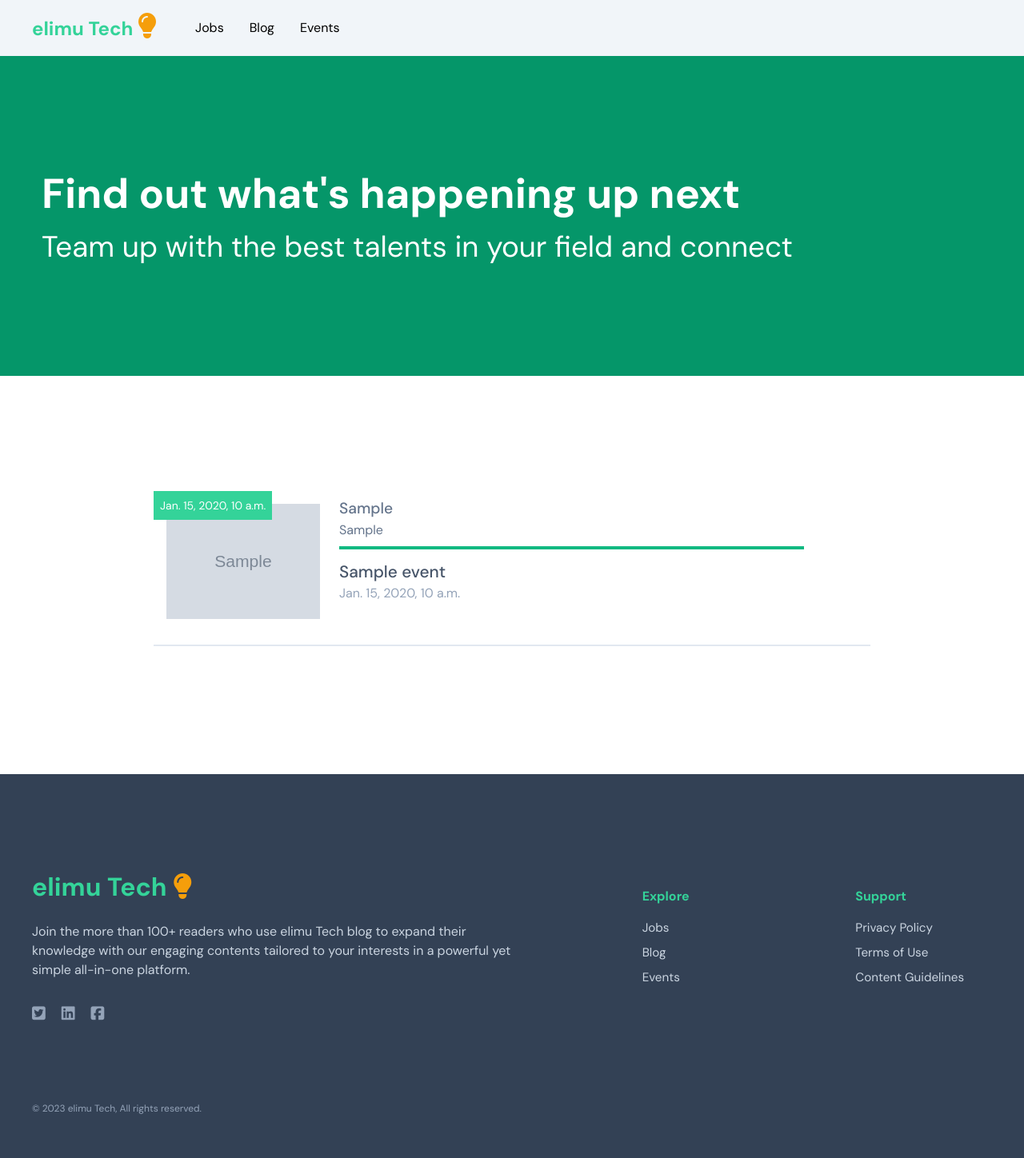
After one commit to kitindi/elimu_tech, a Django app: template templates/schools/events.html in a window 1280 px wide. The commit adds this page. Shown: the whole page at 80% size. Run offline with Django 3.2, Linux system fonts and the light colour scheme; the template is opened without the code that fills it: most values are stand-ins (such as "Sample title", 1, 10 or a date in 2020); grey boxes marked "Sample" are stand-in pictures; some libraries are stand-ins or nearby versions.

Commit message:
added events and event pages

```diff
--- a/schools/models.py
+++ b/schools/models.py
@@ -118,3 +118,7 @@ class Event(models.Model):
     speaker_thumbnail = models.ImageField(default="default.png")
     speaker_description = models.TextField()
     event_description = CKEditor5Field("Text", config_name="extends")
+    created_on = models.DateTimeField(auto_now_add=True)
+
+    class Meta:
+        ordering = ["-created_on"]
--- a/teacherzboard/urls.py
+++ b/teacherzboard/urls.py
@@ -3,7 +3,7 @@ from django.conf import settings
 from django.conf.urls.static import static
 from django.conf.urls.static import static
 from django.urls import path, include
-from schools.views import home, jobboard, jobdetails, posts, post
+from schools.views import home, jobboard, jobdetails, posts, post, events, event
 
 urlpatterns = [
     path("admin/", admin.site.urls),
@@ -12,6 +12,8 @@ urlpatterns = [
     path("job/<int:id>", jobdetails, name="job"),
     path("blog/", posts, name="blog"),
     path("blog/<int:id>", post, name="blog_post"),
+    path("events/", events, name="events"),
+    path("events/<int:id>", event, name="event"),
     path("ckeditor5/", include("django_ckeditor_5.urls")),
 ]
 
--- a/templates/base.html
+++ b/templates/base.html
@@ -49,7 +49,7 @@
           <div class="flex gap-8">
             <a href="{% url 'jobs' %}">Jobs</a
             ><a href="{% url 'blog' %}">Blog</a
-            ><a href="">Resources & Events</a>
+            ><a href="{% url 'events' %}">Events</a>
           </div>
         </div>
         {% comment %}
@@ -102,7 +102,7 @@
           <ul class="text-slate-300 text-[.95rem] mt-4">
             <li class="mb-2"><a href="{% url 'jobs' %}">Jobs</a></li>
             <li class="mb-2"><a href="{% url 'blog' %}">Blog</a></li>
-            <li class="mb-2"><a href="#">Events</a></li>
+            <li class="mb-2"><a href="{% url 'events' %}">Events</a></li>
           </ul>
         </div>
         <div class="col-span-2 pl-24 pt-6">
--- /dev/null
+++ b/templates/schools/events.html
@@ -0,0 +1,44 @@
+{% extends 'base.html' %} {% load static %}{% block content %}
+<section class="w-full h-[50vh] flex items-center justify-center bg-emerald-600">
+  <div class="w-full max-w-[1200px] mx-auto py-8 grid grid-cols-12">
+    <div class="col-span-12 flex items-center justify-start pl-3">
+      <div>
+        <h2 class="text-[3.25rem] text-white font-semibold">
+          Find out what's happening up next
+        </h2>
+        <h2 class="text-[2.3rem] text-white font-normal">
+          Team up with the best talents in your field and connect
+        </h2>
+      </div>
+    </div>
+  </div>
+</section>
+<section class="w-full py-24">
+  <div class="w-full max-w-[1200px] mx-auto"></div>
+
+  <div class="w-full max-w-[1000px] mx-auto py-8 flex flex-col items-center">
+        {% for event in event_list %}
+        <a  href="{% url 'event' id=event.id %}" class="grid grid-cols-12 py-4  mb-4 border-b-2 border-slate-200">
+            <div class="col-span-3 p-4 relative ">
+              <img src="{{ event.speaker_thumbnail.url }}" alt=""   class=" h-auto max-w-xs md:h-full md:w-48"/>
+              <div class="absolute top-0 left-0 h-fit p-2 w-fit bg-emerald-400 index-3"><p class="text-sm text-white">{{ event.event_date }}</p></div>
+            </div>
+            <div class="col-span-8 p-2">
+              <p class="text-[1.2rem] font-[500] text-slate-500">{{ event.event_speaker }}</p>
+              <p class="text-[1rem] font-[200] text-slate-500 mb-2">{{ event.speaker_occupation }}</p>
+               <div class="h-1 bg-emerald-500 mb-3"></div>
+              <p class="text-[1.3rem] font-[500] text-slate-600">{{ event.event_title }}</p>
+              <div>
+
+              <p class="text-[1rem] font-[200] mb-3  text-slate-400">{{ event.event_time }}</p>
+              </div>
+            </div>
+
+          </a>
+        {% endfor %}
+    </div>
+    <div class="col-span-3 py-2"></div>
+  </div>
+</section>
+
+{% endblock content %}
```
Also changed, not shown: schools/views.py (+15 -1 lines), templates/schools/event.html (added, +37 -0 lines), db.sqlite3, media/526829_meducation_professionallearning_sustainedprofessionaldevelopmentsummerterm_864665.jpg (added), media/ZaDDqL6s_400x400.jpg (added), media/tamarcus-brown-266128.jpg (added), schools/migrations/0006_alter_event_options_event_created_on.py (added).
